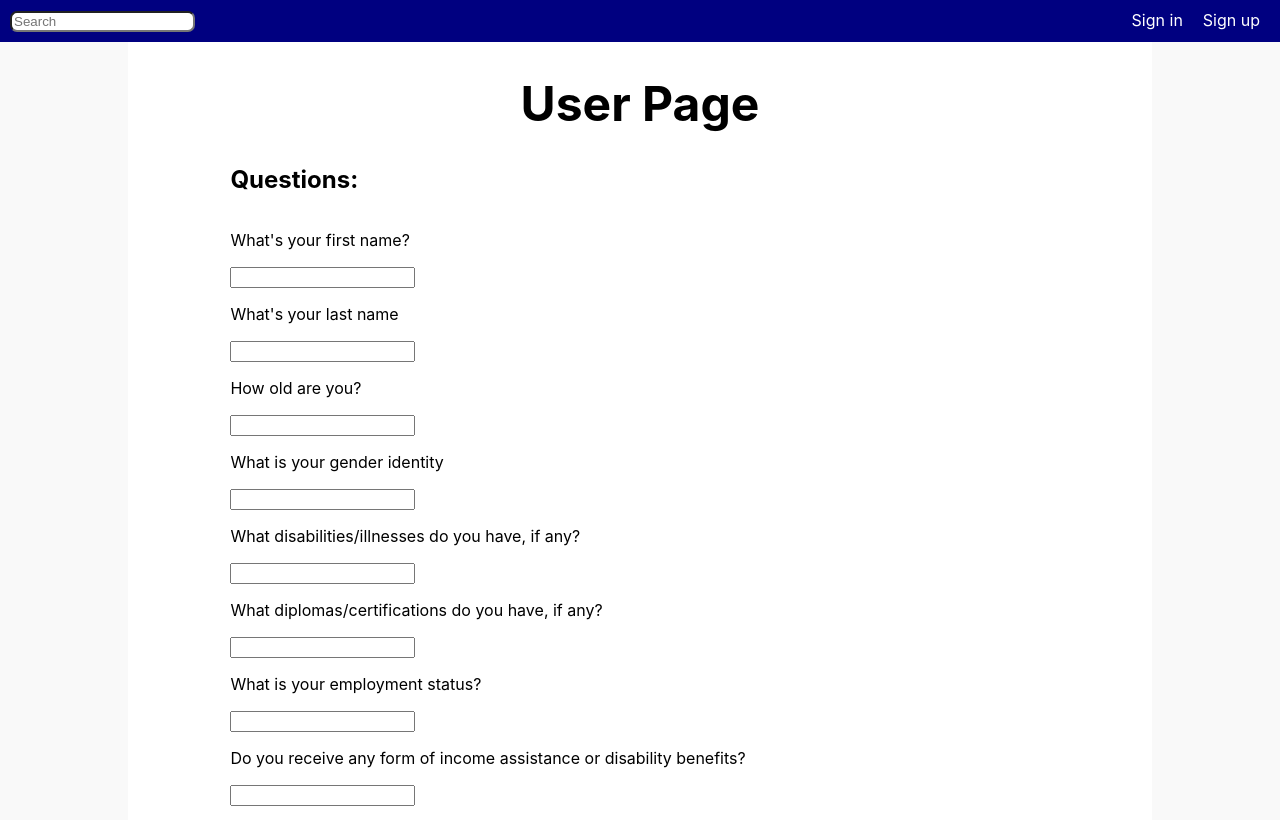
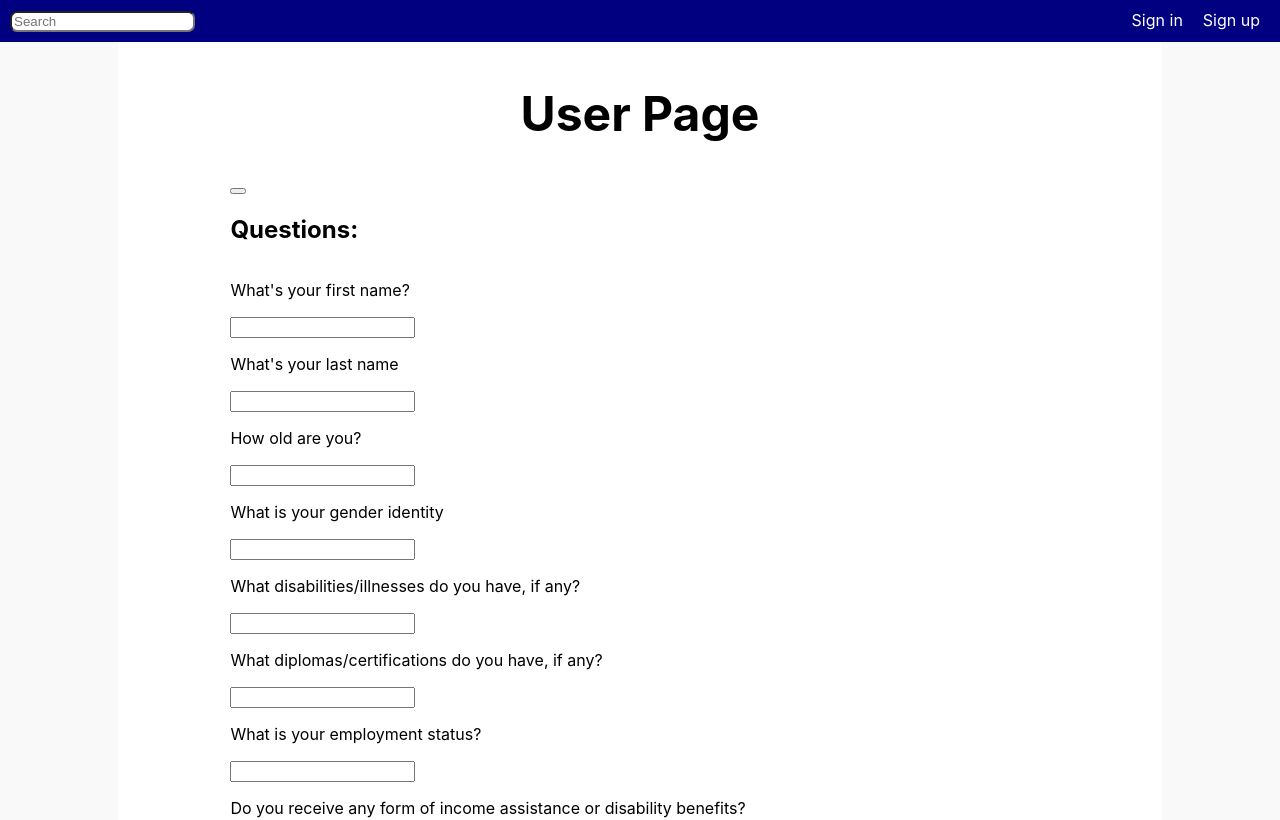
Before and after one commit to luciancahil/Social-Website, a React (Create React App) app: page /user in a window 1280 px wide. Shown: the top 820 px of the page. Built offline with nearby package versions, Linux system fonts and the light colour scheme.

Commit message:
fixed height error

```diff
--- a/src/App.css
+++ b/src/App.css
@@ -18,6 +18,10 @@
   justify-content: center;
   font-size: calc(10px + 2vmin);
   color: white;
+}
+
+html, body, #app{
+  height: 100%
 }
 
 .App-link {
@@ -111,9 +115,9 @@ html, body, #root{
   width: 80%;
   margin: auto;
   background-color: white;
-  height: 100%;
   margin-top: 0;
   overflow: auto;
+  padding: 10px;
 }
 
 
--- a/src/Components/Edit.component.js
+++ b/src/Components/Edit.component.js
@@ -1,6 +1,7 @@
 import React from 'react';
 import Questions from './Questions.component'
 
+//addQnA?username=dummy&password=dummy1&question=what+is+your+name?&answer=dummy
 
 class Edit extends React.Component {
     constructor(props){
--- a/src/Components/Userpage.component.js
+++ b/src/Components/Userpage.component.js
@@ -36,6 +36,7 @@ class UserPage extends React.Component {
                     <div className = "header">
                         <h1>User Page</h1>
                     </div>
+                    <button></button>
 
                     <Questions/>
 
```
